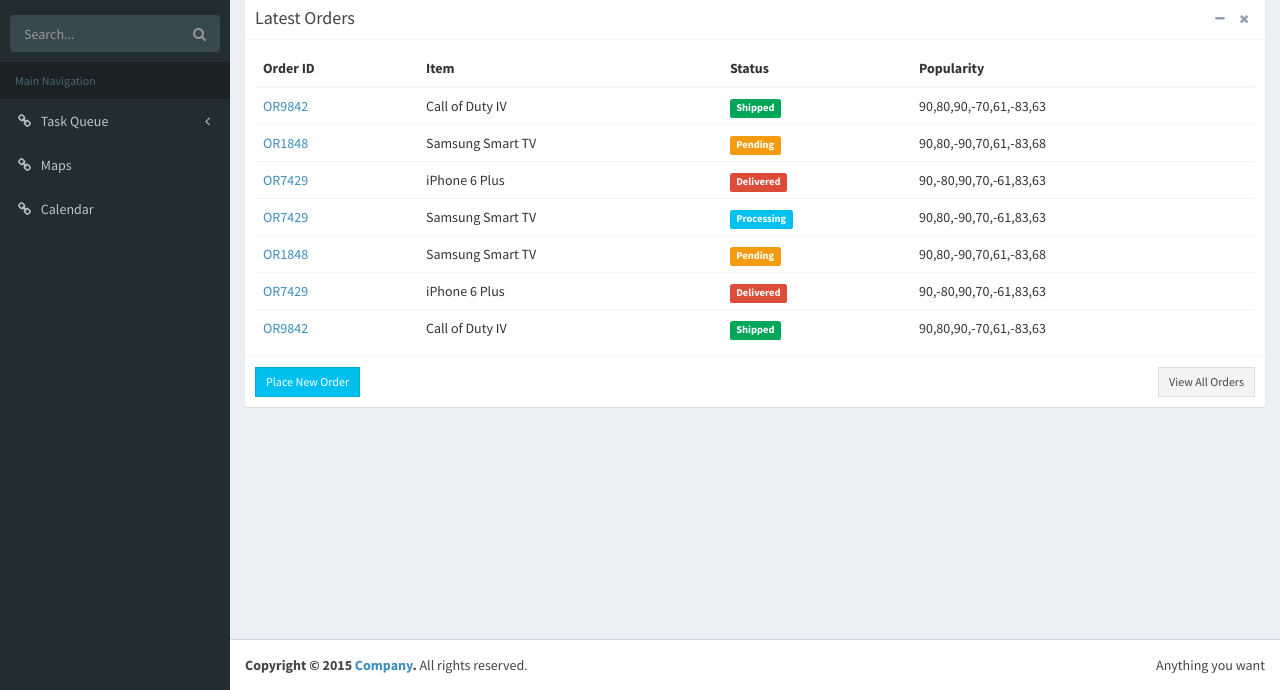
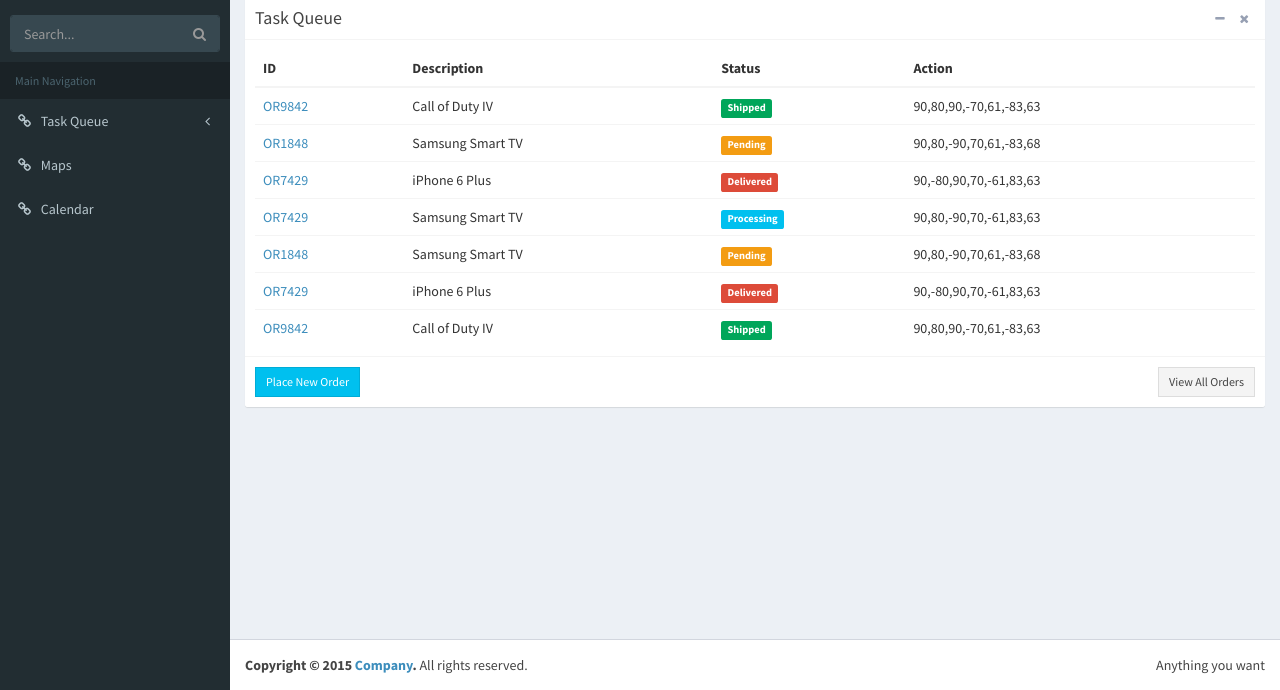
Before and after one commit to MGHammer/Template, a website: page AdminLTE-2.3.0/starter.html in a window 1280 px wide. Shown: the part 110-800 px from the top of the page. Drawn offline with nearby package versions, Linux system fonts and the light colour scheme.

Commit message:
Task Queue

```diff
--- a/AdminLTE-2.3.0/starter.html
+++ b/AdminLTE-2.3.0/starter.html
@@ -281,7 +281,7 @@ scratch. This page gets rid of all links and provides the needed markup only.
           <!-- TABLE: LATEST ORDERS -->
               <div class="box box-info">
                 <div class="box-header with-border">
-                  <h3 class="box-title">Latest Orders</h3>
+                  <h3 class="box-title">Task Queue</h3>
                   <div class="box-tools pull-right">
                     <button class="btn btn-box-tool" data-widget="collapse"><i class="fa fa-minus"></i></button>
                     <button class="btn btn-box-tool" data-widget="remove"><i class="fa fa-times"></i></button>
@@ -292,10 +292,10 @@ scratch. This page gets rid of all links and provides the needed markup only.
                     <table class="table no-margin">
                       <thead>
                         <tr>
-                          <th>Order ID</th>
-                          <th>Item</th>
+                          <th>ID</th>
+                          <th>Description</th>
                           <th>Status</th>
-                          <th>Popularity</th>
+                          <th>Action</th>
                         </tr>
                       </thead>
                       <tbody>
```
Also changed, not shown: 2 other files.
